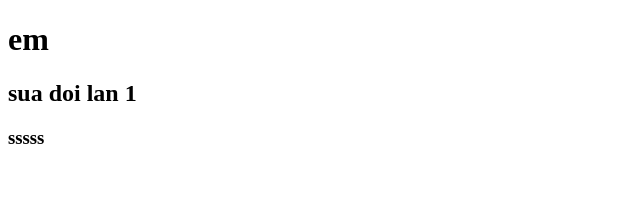
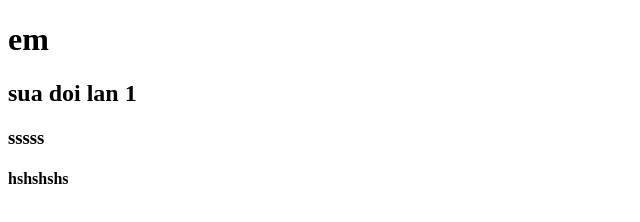
Before and after one commit to thjenbaokf/tuhoc2, a plain HTML site: page index.html in a window 1280 px wide. Shown: the full height of the page, 0-640 px from the left. Drawn offline with Linux system fonts and the light colour scheme.

Commit message:
sua doi lan 3

```diff
--- a/index.html
+++ b/index.html
@@ -9,5 +9,6 @@
     <h1>em</h1>
     <h2>sua doi lan 1</h2>
     <h3>sssss</h3>
+    <h4>hshshshs</h4>
 </body>
 </html>
```
